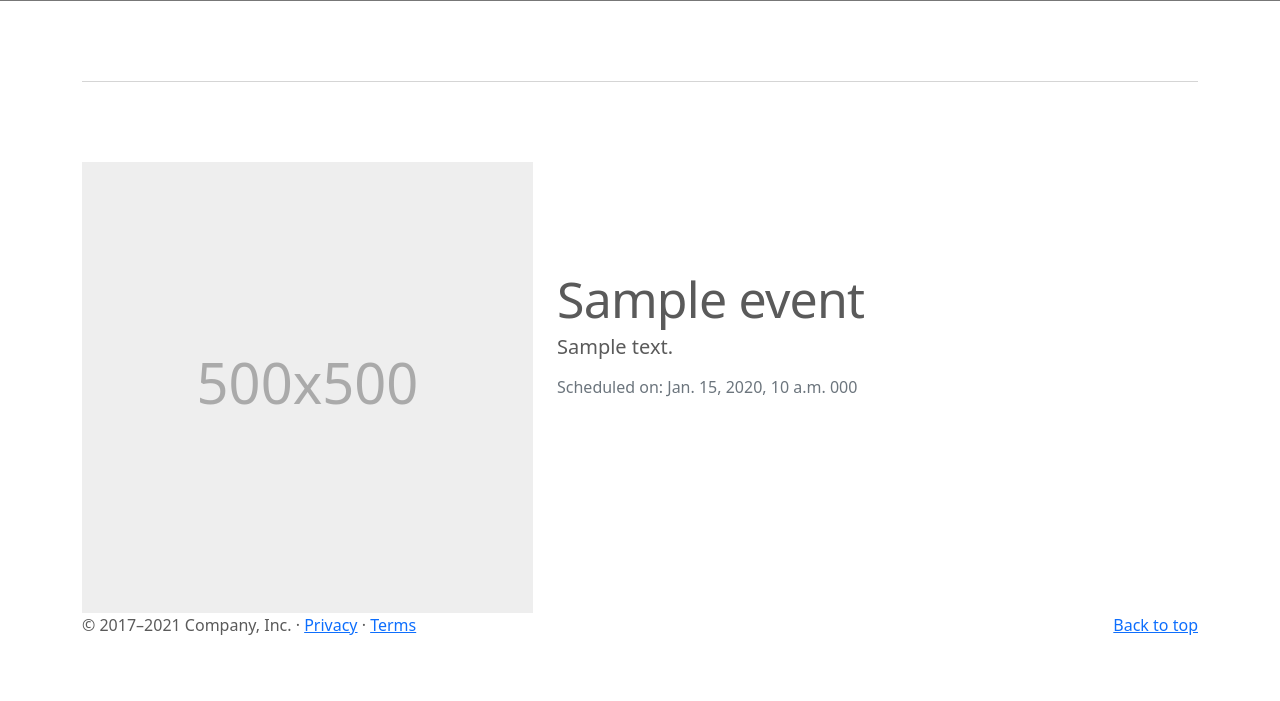
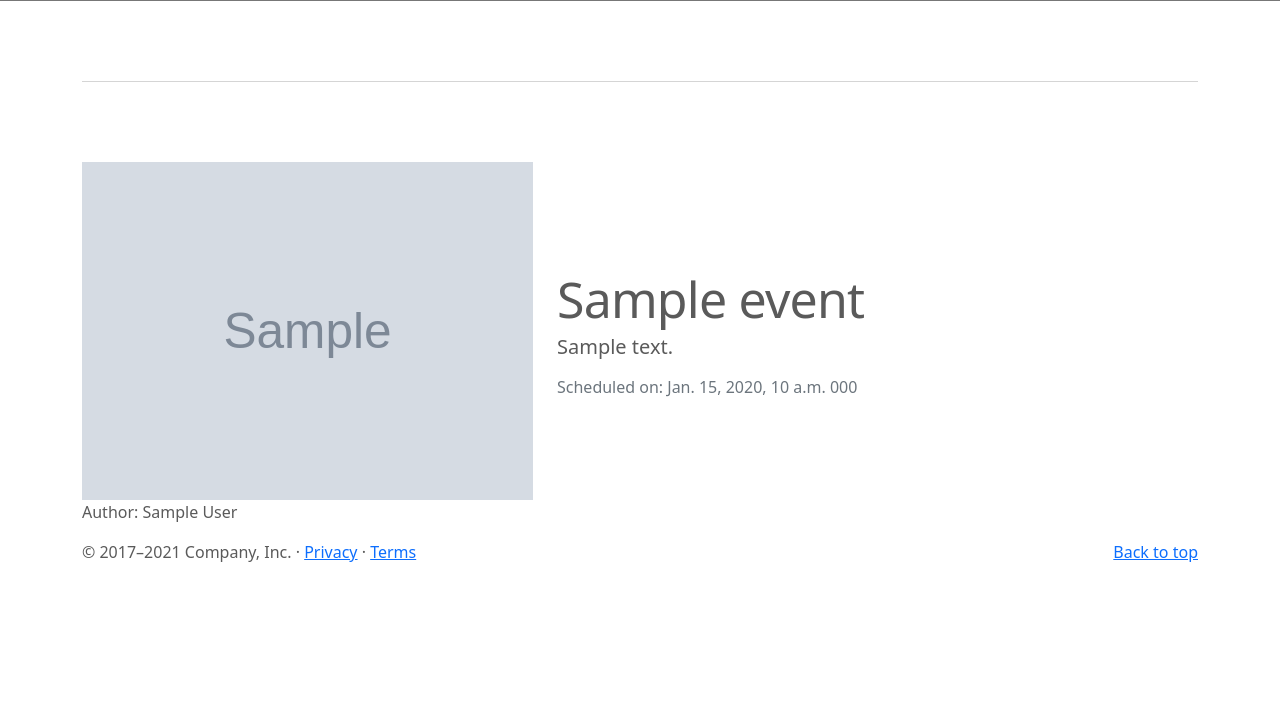
Before and after one commit to aelfrith92/pro-loco-milestone-project-4, a Django app: template templates/index.html in a window 1280 px wide. Shown: the part 559-1260 px from the top of the page. After the commit the page ends 1121 px from the top, so only its background shows below. Run offline with Django 3.2, Linux system fonts and the light colour scheme; the template is opened without the code that fills it: most values are stand-ins (such as "Sample title", 1, 10 or a date in 2020); grey boxes marked "Sample" are stand-in pictures; some libraries are stand-ins or nearby versions.

Commit message:
Add picturto index template for each event retrieved

```diff
--- a/templates/index.html
+++ b/templates/index.html
@@ -80,7 +80,17 @@
             </p>
           </div>
           <div class="col-md-5">
-            <svg class="bd-placeholder-img bd-placeholder-img-lg featurette-image img-fluid mx-auto" width="500" height="500" xmlns="http://www.w3.org/2000/svg" role="img" aria-label="Placeholder: 500x500" preserveAspectRatio="xMidYMid slice" focusable="false"><title>Placeholder</title><rect width="100%" height="100%" fill="#eee"/><text x="50%" y="50%" fill="#aaa" dy=".3em">500x500</text></svg>
+            <div class="image-container">
+              {% if "placeholder" in event.featured_image.url %}
+              <img class="card-img-top"
+                  src="https://codeinstitute.s3.amazonaws.com/fullstack/blog/default.jpg">
+              {% else %}
+              <img class="card-img-top" src=" {{ event.featured_image.url }}">
+              {% endif %}
+              <div class="image-flash">
+                  <p class="author">Author: {{ event.author }}</p>
+              </div>
+            </div>
           </div>
         </div>
 
@@ -100,7 +110,17 @@
             </p>
           </div>
           <div class="col-md-5 order-md-1">
-            <svg class="bd-placeholder-img bd-placeholder-img-lg featurette-image img-fluid mx-auto" width="500" height="500" xmlns="http://www.w3.org/2000/svg" role="img" aria-label="Placeholder: 500x500" preserveAspectRatio="xMidYMid slice" focusable="false"><title>Placeholder</title><rect width="100%" height="100%" fill="#eee"/><text x="50%" y="50%" fill="#aaa" dy=".3em">500x500</text></svg>
+            <div class="image-container">
+              {% if "placeholder" in event.featured_image.url %}
+              <img class="card-img-top"
+                  src="https://codeinstitute.s3.amazonaws.com/fullstack/blog/default.jpg">
+              {% else %}
+              <img class="card-img-top" src=" {{ event.featured_image.url }}">
+              {% endif %}
+              <div class="image-flash">
+                  <p class="author">Author: {{ event.author }}</p>
+              </div>
+            </div>
           </div>
         </div>
 
```
